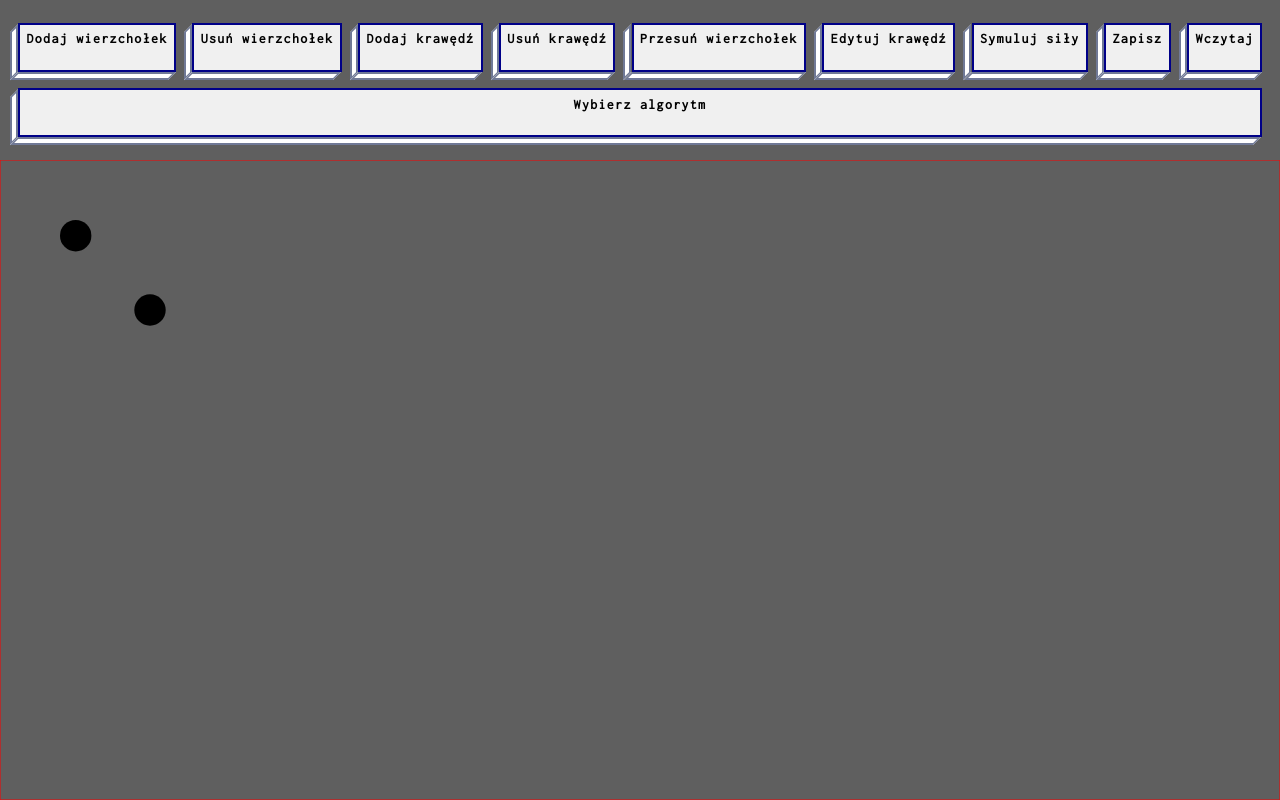
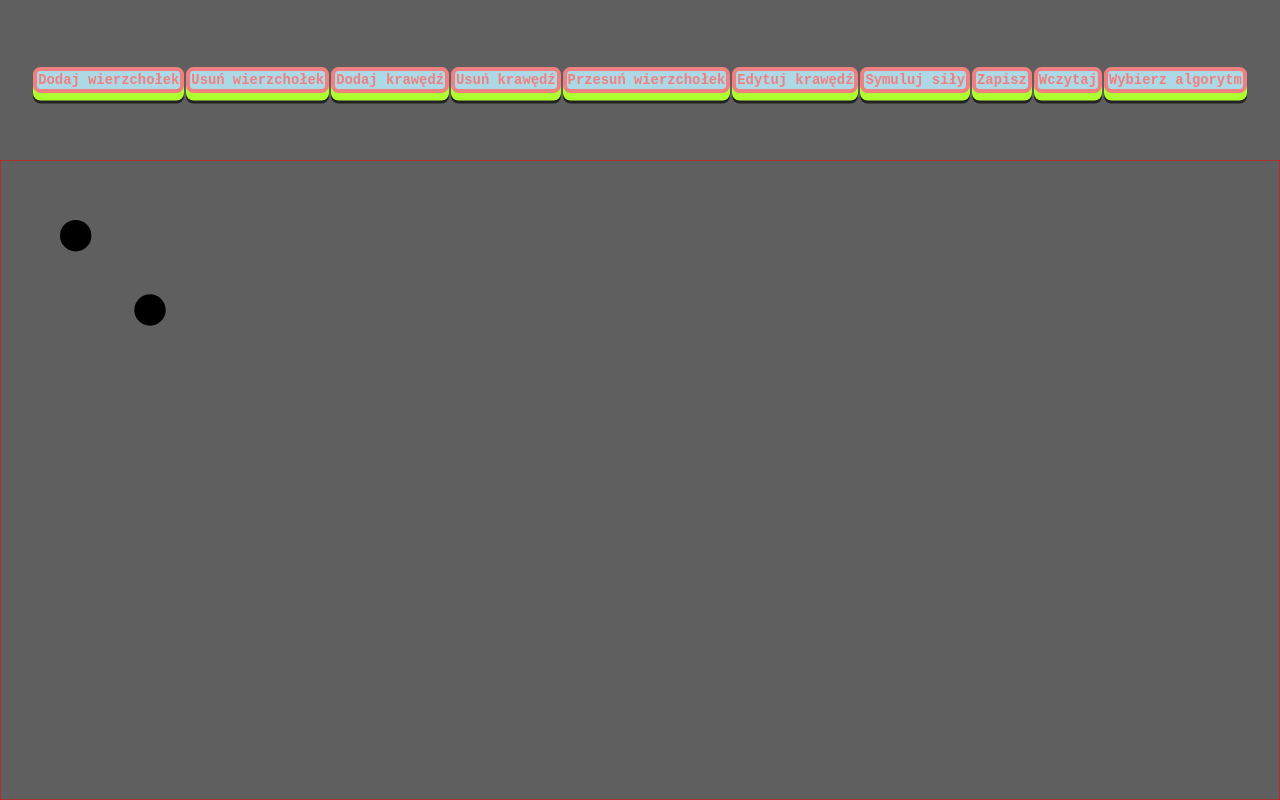
Before and after one commit to marwar22/GraphVisualizerWeb, a plain HTML site: page index.html in a window 1280 px wide. Drawn offline with Linux system fonts and the light colour scheme.

Commit message:
New button style

```diff
--- a/css/button_styles.css
+++ b/css/button_styles.css
@@ -1,89 +1,23 @@
-/* Following code based on https://codepen.io/firepenguin/pen/KoyLZg, full license note below
-
-/* Copyright (c) 2021 by Sietse (https://codepen.io/firepenguin/pen/KoyLZg)
-Permission is hereby granted, free of charge, to any person obtaining a copy of this software and associated documentation files (the "Software"), to deal in the Software without restriction, including without limitation the rights to use, copy, modify, merge, publish, distribute, sublicense, and/or sell copies of the Software, and to permit persons to whom the Software is furnished to do so, subject to the following conditions:
-The above copyright notice and this permission notice shall be included in all copies or substantial portions of the Software.
-THE SOFTWARE IS PROVIDED "AS IS", WITHOUT WARRANTY OF ANY KIND, EXPRESS OR IMPLIED, INCLUDING BUT NOT LIMITED TO THE WARRANTIES OF MERCHANTABILITY, FITNESS FOR A PARTICULAR PURPOSE AND NONINFRINGEMENT. IN NO EVENT SHALL THE AUTHORS OR COPYRIGHT HOLDERS BE LIABLE FOR ANY CLAIM, DAMAGES OR OTHER LIABILITY, WHETHER IN AN ACTION OF CONTRACT, TORT OR OTHERWISE, ARISING FROM, OUT OF OR IN CONNECTION WITH THE SOFTWARE OR THE USE OR OTHER DEALINGS IN THE SOFTWARE. */
-
-
-@import url("https://fonts.googleapis.com/css?family=Inconsolata");
-
-
 .btn {
-  color: #101832;
-  cursor: pointer;
-  display: inline-block;
-  letter-spacing: 0.1em;
-  padding: 0.45em 0.2em;
-  margin: 0.6em;
+  background-color: lightblue;
+  color: lightcoral;
+  border: lightcoral solid 0.3rem;
+  border-radius: 0.5rem;
+  text-align: center;
+  text-decoration: none;
+  box-shadow: 0 0.5rem greenyellow,0 0.7rem #222;
   position: relative;
-  align-self: center;
-  text-align: center;
-  text-justify: center;
-  border-image: linear-gradient(45deg, #0000aa 0%, #7700aa 100%);
-  border-image-slice: 1 1 0 0;
-  z-index: 1;
-  -webkit-transition: all 300ms ease-in-out;
-  -moz-transition: all 300ms ease-in-out;
-  -o-transition: all 300ms ease-in-out;
+  top: 0;
   transition: all 300ms ease-in-out;
-
-  /* background-image: linear-gradient(45deg, #aaffaa 0%, #ffffaa 100%); rgb(255, 255, 220); */
-  background-color: rgb(240, 240, 240);
-  /*background-color: linear-gradient(45deg, #000088 0%, #660088 100%);*/
-  border: 2px solid #000088;
-
-  -webkit-user-select: none;
-  -moz-user-select: none;
-  -ms-user-select: none;
-  user-select: none;
-  transition-duration: 0.1s;
-
-}
-
-.btn:before {
-  left: -0.75em;
-  top: .17em;
-  width: .31em;
-  height: 100%;
-  transform: skewY(-45deg);
-}
-
-.btn:after {
-  border-image-slice: 1 1 1 0;
-
-  /* background-image: linear-gradient(45deg, #aaffaa 0%, #ffffaa 100%); */
-  /*background-image: linear-gradient(45deg, #000088 0%, #660088 100%);*/
-  width: 100%;
-  height: .31em;
-  transform: skewX(-45deg);
-  bottom: -0.75em;
-  right: .15em;
 }
 
 .btn:hover {
-  background-color: rgb(214, 214, 214);
-  background-size: 90%;
-  /* background-image: linear-gradient(45deg, #aaffaa 0%, #ffffaa 100%); */
-  /* box-shadow: -1em 1em 0.15em rgba(0, 0, 0, 0.344); */
-  border-image: linear-gradient(45deg, #0000aa 0%, #7700aa 100%);
-  border-image-slice: 1;
-  color: #101832;
+  background-color: lightcoral;
+  color: lightblue;
+  top: 0.1rem;
+  box-shadow: 0 0.4rem greenyellow, 0 0.6rem #222;
 }
-
-.btn:active{
-  /* background-image: linear-gradient(45deg, #aaffaa 0%, #ffffaa 100%); */
-  /*background-color: rgb(170, 170, 170);*/
-  transform: translate(-0.2em,0.2em);
-  transition-duration: 0.04s;
+.btn:active {
+  top: 0.4rem;
+  box-shadow: 0 0.1rem greenyellow, 0 0.3rem #222;
 }
-
-.btn:before, .btn:after {
-  content: '';
-  display: block;
-  position: absolute;
-  background: #ffffff;
-  border: 2px solid #707996;
-}
-
-/*  border-image: linear-gradient(45deg, #0d00ff 0%, #ffc400 100%);*/
--- a/css/styles.css
+++ b/css/styles.css
@@ -43,9 +43,6 @@ a{
 }
 
 #toolbarEditGraph > a {
-    color: rgb(0, 0, 0);
-    height: 20%;
-    flex-grow: 1;
 }
 
 #graphCanvas {
```
